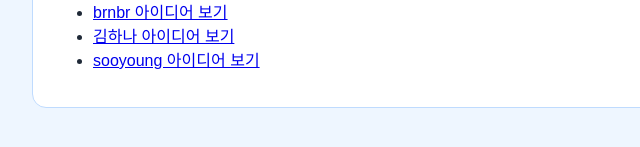
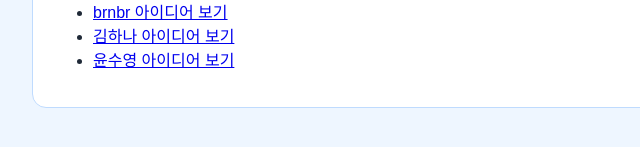
Before and after one commit to Sommin/team-idea-board, a plain HTML site: page index.html in a window 1280 px wide. Shown: the part 353-500 px from the top of the page, 198-838 px from the left. Drawn offline with Linux system fonts and the light colour scheme.

Commit message:
Update index.html
update teammate's name

```diff
--- a/index.html
+++ b/index.html
@@ -20,7 +20,7 @@
       <li><a href="ideas/somm.html">오소민 아이디어 보기</a></li>
       <li><a href="ideas/brnbr.html">brnbr 아이디어 보기</a></li>
       <li><a href="ideas/nakhihwan.html">김하나 아이디어 보기</a></li>
-      <li><a href="ideas/sooyoung.html">sooyoung 아이디어 보기</a></li>
+      <li><a href="ideas/sooyoung.html"> 윤수영 아이디어 보기</a></li>
     </ul>
   </section>
     </main>
```
